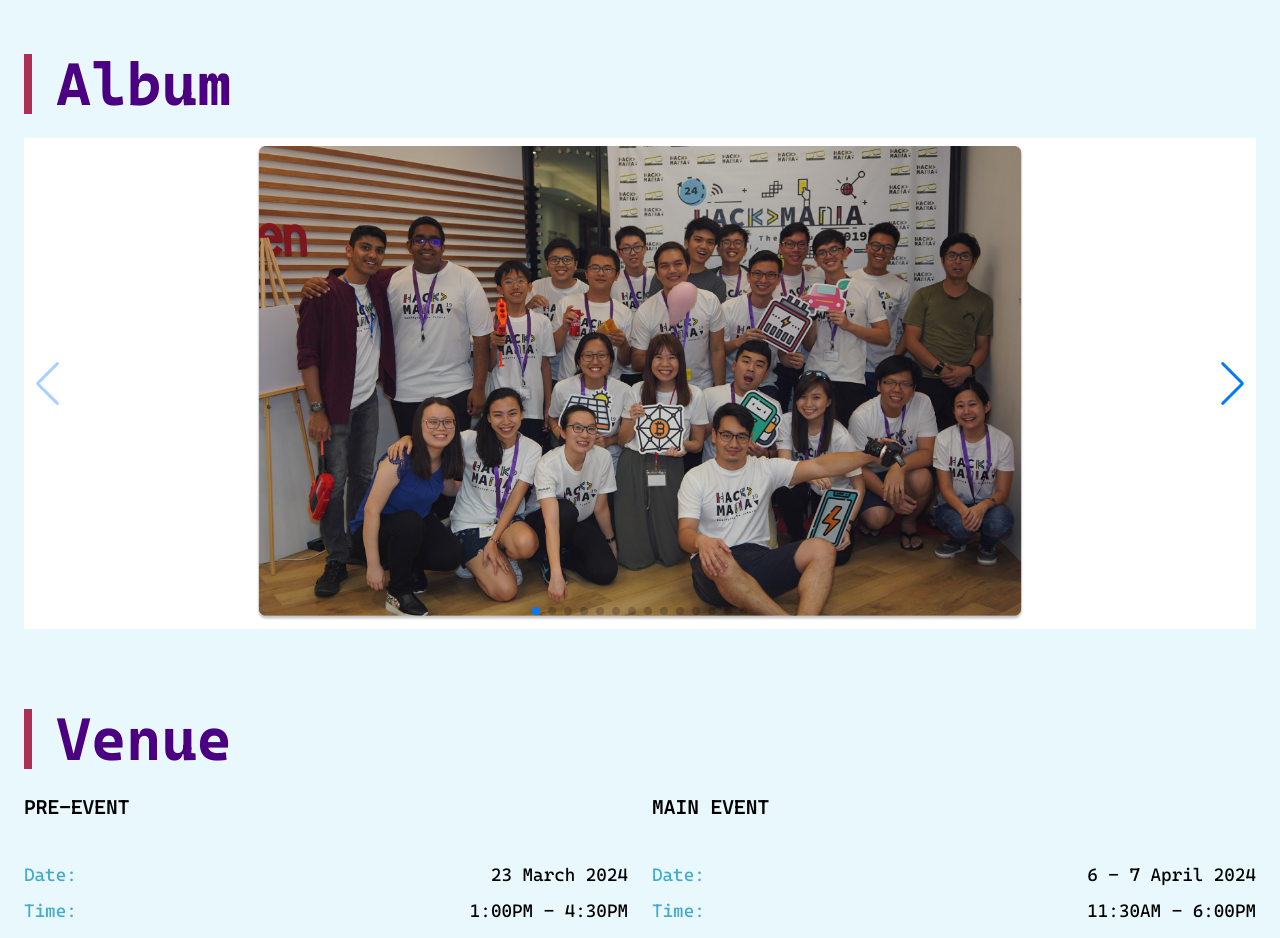
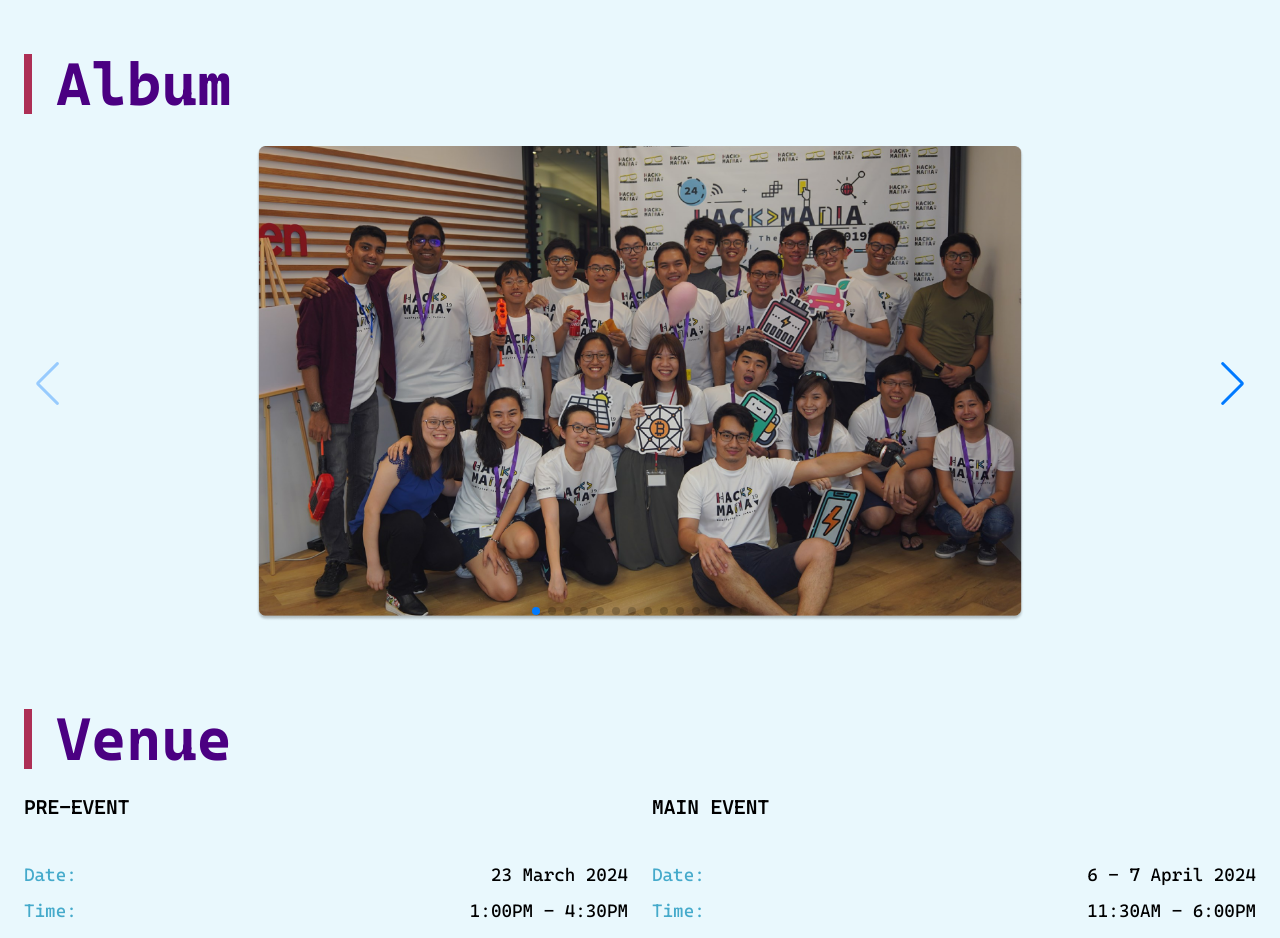
Before and after one commit to GeeksHacking/hackomania-2024-website, an Astro site: page / in a window 1280 px wide. Shown: the part 2860-3798 px from the top of the page. Built offline with nearby package versions, Linux system fonts and the light colour scheme; Astro itself is replaced by a stand-in of ours.

Commit message:
improve album carousel

```diff
--- a/src/components/AlbumCarousel.astro
+++ b/src/components/AlbumCarousel.astro
@@ -38,8 +38,8 @@ const images = await Astro.glob('../assets/album/*.{png,jpeg}')
     }
   </div>
   <div class="swiper-pagination"></div>
-  <div class="swiper-button-next"></div>
-  <div class="swiper-button-prev"></div>
+  <button class="swiper-button-next"></button>
+  <button class="swiper-button-prev"></button>
 </div>
 
 <style>
@@ -51,7 +51,6 @@ const images = await Astro.glob('../assets/album/*.{png,jpeg}')
   .swiper-slide {
     text-align: center;
     font-size: 18px;
-    background: #fff;
     display: flex;
     justify-content: center;
     align-items: center;
```
